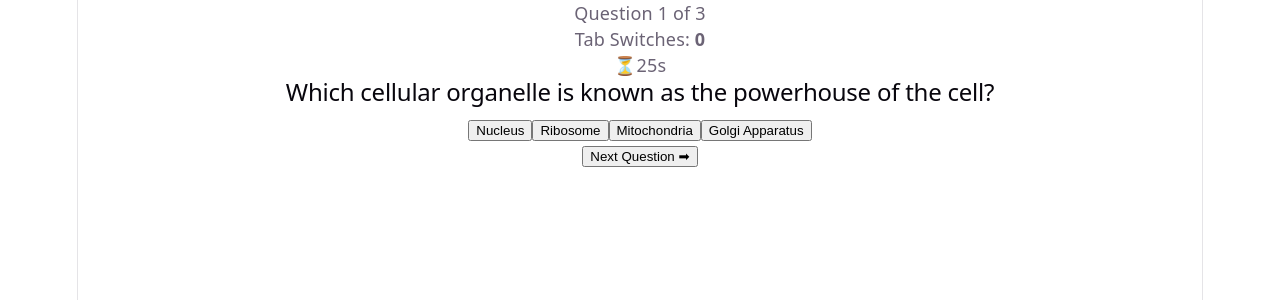
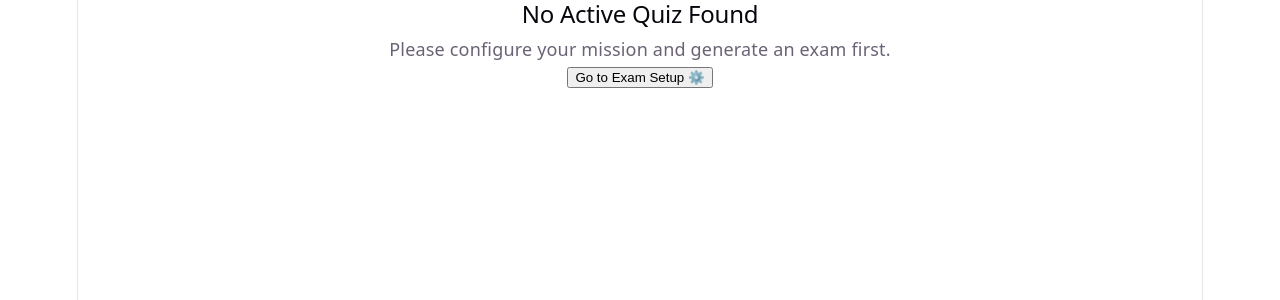
Before and after one commit to sharika22-art/Pathyo_Pipilika_AI, a React app in the folder frontend/: page /exam/active in a window 1280 px wide. Shown: the top 300 px of the page. Built offline with nearby package versions, Linux system fonts and the light colour scheme; the HTML template or start-up script is replaced by a standard one.

Commit message:
updating active exam engine to render live AI generated questions and handle dynamic submission

```diff
--- a/frontend/src/pages/ActiveExam.jsx
+++ b/frontend/src/pages/ActiveExam.jsx
@@ -1,34 +1,21 @@
 import { useState, useEffect } from 'react';
-import { useNavigate } from 'react-router-dom';
+import { useNavigate, useLocation } from 'react-router-dom';
 
 export default function ActiveExam() {
   const navigate = useNavigate();
+  const location = useLocation();
   const [isSubmitting, setIsSubmitting] = useState(false);
 
-  const questions = [
-    {
-      id: 1,
-      question: "Which cellular organelle is known as the powerhouse of the cell?",
-      options: ["Nucleus", "Ribosome", "Mitochondria", "Golgi Apparatus"],
-      answer: "Mitochondria"
-    },
-    {
-      id: 2,
-      question: "What is the primary site of photosynthesis in plant cells?",
-      options: ["Chloroplast", "Vacuole", "Endoplasmic Reticulum", "Lysosome"],
-      answer: "Chloroplast"
-    },
-    {
-      id: 3,
-      question: "Which blood cells are responsible for defending the body against pathogens?",
-      options: ["Red Blood Cells", "White Blood Cells", "Platelets", "Plasma"],
-      answer: "White Blood Cells"
-    }
-  ];
+  // Extract quiz data passed from ExamSetup via router state, with a fallback if accessed directly
+  const quizPackage = location.state?.quizData || { questions: [] };
+  const syllabusId = location.state?.syllabus_id || "987e6543-e21b-12d3-a456-426614174099";
+  const difficulty = location.state?.difficulty || "Medium";
+
+  const questions = quizPackage.questions || [];
 
   const [currentIndex, setCurrentIndex] = useState(0);
   const [selectedAnswers, setSelectedAnswers] = useState({});
-  const [timeLeft, setTimeLeft] = useState(30);
+  const [timeLeft, setTimeLeft] = useState(45); // 45 seconds per AI question
   const [tabSwitches, setTabSwitches] = useState(0);
   const [warningMessage, setWarningMessage] = useState(null);
 
@@ -52,6 +39,7 @@ export default function ActiveExam() {
 
   // Countdown timer effect
   useEffect(() => {
+    if (questions.length === 0) return;
     if (timeLeft <= 0) {
       handleNext();
       return;
@@ -60,19 +48,19 @@ export default function ActiveExam() {
       setTimeLeft((prev) => prev - 1);
     }, 1000);
     return () => clearInterval(timer);
-  }, [timeLeft]);
+  }, [timeLeft, questions.length]);
 
-  const handleSelectOption = (option) => {
+  const handleSelectOption = (optionText) => {
     setSelectedAnswers({
       ...selectedAnswers,
-      [currentIndex]: option
+      [currentIndex]: optionText
     });
   };
 
   const handleNext = () => {
     if (currentIndex < questions.length - 1) {
       setCurrentIndex(currentIndex + 1);
-      setTimeLeft(30);
+      setTimeLeft(45);
     } else {
       finishExam();
     }
@@ -81,17 +69,23 @@ export default function ActiveExam() {
   const finishExam = async () => {
     setIsSubmitting(true);
     let correctCount = 0;
+
     questions.forEach((q, idx) => {
-      if (selectedAnswers[idx] === q.answer) {
+      const selectedText = selectedAnswers[idx];
+      // Find the option object where is_correct is true
+      const correctOption = q.options.find(opt => opt.is_correct);
+
+      if (selectedText && correctOption && selectedText === correctOption.text) {
         correctCount++;
       }
     });
 
-    // Construct the payload matching your backend Pydantic model (ExamSubmission)
+    const currentUserId = localStorage.getItem('user_id') || "123e4567-e89b-12d3-a456-426614174000";
+
     const payload = {
-      user_id: "123e4567-e89b-12d3-a456-426614174000",      // Test user UUID
-      syllabus_id: "987e6543-e21b-12d3-a456-426614174099",  // Test syllabus UUID
-      difficulty: "Medium",
+      user_id: currentUserId,
+      syllabus_id: syllabusId,
+      difficulty: difficulty,
       total_questions: questions.length,
       correct_answers: correctCount,
       tab_switches_detected: tabSwitches
@@ -111,7 +105,6 @@ export default function ActiveExam() {
       const result = await response.json();
       console.log("Exam successfully logged:", result);
 
-      // Redirect back to dashboard to see updated points & coins
       navigate('/');
     } catch (error) {
       console.error("Error submitting exam:", error);
@@ -119,6 +112,21 @@ export default function ActiveExam() {
       setIsSubmitting(false);
     }
   };
+
+  if (questions.length === 0) {
+    return (
+      <div className="max-w-2xl mx-auto p-12 text-center text-white">
+        <h2 className="text-2xl font-bold mb-4">No Active Quiz Found</h2>
+        <p className="text-slate-400 mb-6">Please configure your mission and generate an exam first.</p>
+        <button
+          onClick={() => navigate('/exam')}
+          className="bg-blue-600 px-6 py-3 rounded-xl font-bold hover:bg-blue-500 transition-all"
+        >
+          Go to Exam Setup ⚙️
+        </button>
+      </div>
+    );
+  }
 
   const currentQ = questions[currentIndex];
 
@@ -146,16 +154,16 @@ export default function ActiveExam() {
         <h2 className="text-2xl font-bold text-white mb-6">{currentQ.question}</h2>
         <div className="space-y-4">
           {currentQ.options.map((option, idx) => {
-            const isSelected = selectedAnswers[currentIndex] === option;
+            const isSelected = selectedAnswers[currentIndex] === option.text;
             return (
               <button
                 key={idx}
-                onClick={() => handleSelectOption(option)}
+                onClick={() => handleSelectOption(option.text)}
                 className={`w-full text-left p-4 rounded-xl border font-medium transition-all ${
                   isSelected ? 'bg-blue-600/20 border-blue-500 text-white shadow-[0_0_10px_rgba(37,99,235,0.3)]' : 'bg-slate-900 border-slate-700 text-slate-300 hover:border-slate-500'
                 }`}
               >
-                {option}
+                {option.text}
               </button>
             );
           })}
```
